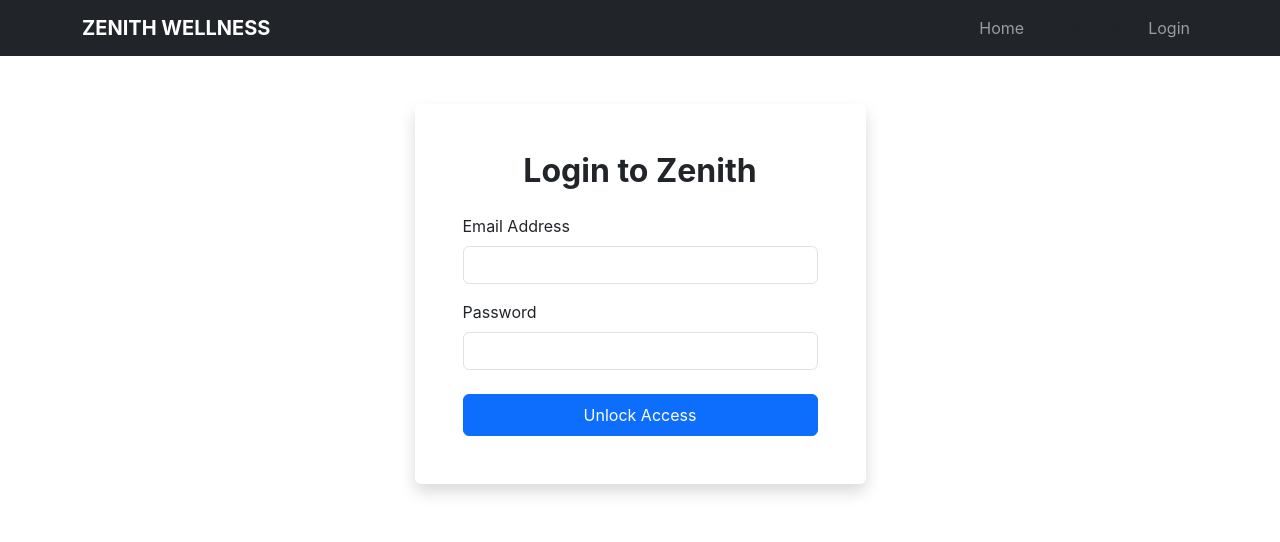
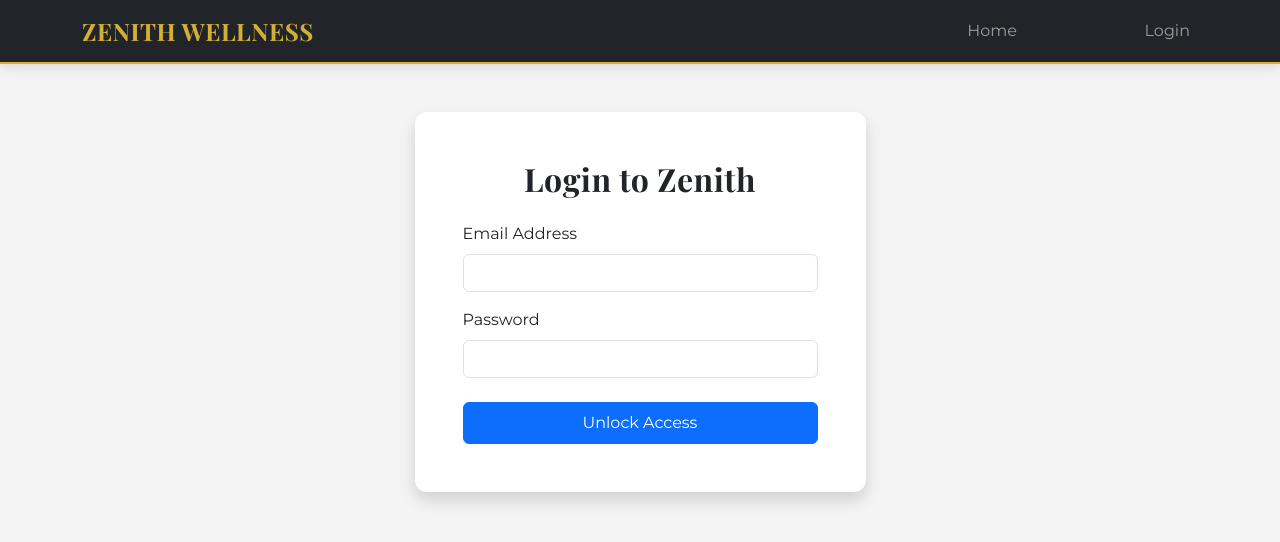
Before and after one commit to PhantomContender/capstone-project, a React (Create React App) app in the folder client/: page /login in a window 1280 px wide. Shown: the top 542 px of the page. Built offline with nearby package versions, Linux system fonts and the light colour scheme.

Commit message:
refined frontend appearance for home and services areas

```diff
--- a/client/src/App.css
+++ b/client/src/App.css
@@ -1,38 +1,84 @@
-.App {
-  text-align: center;
+@import url('https://fonts.googleapis.com/css2?family=Montserrat:wght@300;400;600&family=Playfair+Display:wght@700&display=swap');
+
+:root {
+  --zenith-gold: #D4AF37;
+  --zenith-slate: #1A1A1A;
+  --zenith-accent: #B8860B;
+  --zenith-light: #F4F4F4;
 }
 
-.App-logo {
-  height: 40vmin;
-  pointer-events: none;
+body {
+  font-family: 'Montserrat', sans-serif;
+  background-color: var(--zenith-light);
+  color: var(--zenith-slate);
+  margin: 0;
+  -webkit-font-smoothing: antialiased;
 }
 
-@media (prefers-reduced-motion: no-preference) {
-  .App-logo {
-    animation: App-logo-spin infinite 20s linear;
-  }
+h1, h2, h3, .navbar-brand {
+  font-family: 'Playfair Display', serif;
+  font-weight: 700;
+  letter-spacing: 0.5px;
 }
 
-.App-header {
-  background-color: #282c34;
-  min-height: 100vh;
-  display: flex;
-  flex-direction: column;
-  align-items: center;
-  justify-content: center;
-  font-size: calc(10px + 2vmin);
-  color: white;
+.navbar {
+  border-bottom: 2px solid var(--zenith-gold);
+  box-shadow: 0 4px 12px rgba(0,0,0,0.1);
 }
 
-.App-link {
-  color: #61dafb;
+.navbar-brand {
+  color: var(--zenith-gold) !important;
+  font-size: 1.5rem;
 }
 
-@keyframes App-logo-spin {
-  from {
-    transform: rotate(0deg);
-  }
-  to {
-    transform: rotate(360deg);
-  }
+.btn-zenith {
+  background-color: var(--zenith-gold);
+  color: #fff !important;
+  border: none;
+  font-weight: 600;
+  padding: 10px 25px;
+  border-radius: 4px;
+  transition: all 0.3s ease;
+  text-transform: uppercase;
+  letter-spacing: 1px;
 }
+
+.btn-zenith:hover {
+  background-color: var(--zenith-accent);
+  transform: translateY(-2px);
+  box-shadow: 0 5px 15px rgba(212, 175, 55, 0.4);
+}
+
+.card {
+  border: none;
+  border-radius: 12px;
+  transition: transform 0.3s ease, box-shadow 0.3s ease;
+  background: #fff;
+}
+
+.card:hover {
+  transform: translateY(-8px);
+  box-shadow: 0 12px 24px rgba(0,0,0,0.15);
+}
+
+.card-img-top {
+  border-top-left-radius: 12px;
+  border-top-right-radius: 12px;
+  filter: grayscale(20%);
+  transition: filter 0.3s ease;
+}
+
+.card:hover .card-img-top {
+  filter: grayscale(0%);
+}
+
+.table {
+  background: white;
+  border-radius: 8px;
+  overflow: hidden;
+}
+
+.table thead {
+  background-color: var(--zenith-slate);
+  color: var(--zenith-gold);
+}
--- a/client/src/index.js
+++ b/client/src/index.js
@@ -4,6 +4,7 @@ import { BrowserRouter } from 'react-router-dom';
 import 'bootstrap/dist/css/bootstrap.min.css';
 import './index.css';
 import App from './App';
+import './App.css';
 
 const root = ReactDOM.createRoot(document.getElementById('root'));
 root.render(
--- a/client/src/pages/Home.js
+++ b/client/src/pages/Home.js
@@ -25,10 +25,22 @@ const Home = () =>
   return (
     <div className="row mt-4">
       <h2 className="mb-4">Our Premium Services</h2>
+      <div className="p-5 mb-4 bg-dark text-white rounded-3 shadow-lg"
+     style={{
+       backgroundImage: 'linear-gradient(rgba(0,0,0,0.6), rgba(0,0,0,0.6)), url("/images/hero-bg.jpg")',
+       backgroundSize: 'cover',
+       backgroundPosition: 'center'
+     }}>
+    <div className="container-fluid py-5 text-center">
+      <h1 className="display-4 fw-bold text-warning">Refined Relaxation, Restored You.</h1>
+        <p className="fs-4 italic">Experience the ultimate rejuvenation at Zenith Wellness.</p>
+          <button className="btn btn-zenith btn-lg mt-3" type="button">Explore Our Signature Treatments</button>
+  </div>
+</div>
      {services.map((service) => (
   <div key={service._id} className="col-md-4 mb-4">
     <div className="card h-100 shadow-sm border-0">
-      {/* UPDATE THIS LINE BELOW */}
+
       <img
         src={service.image}
         className="card-img-top"
--- a/client/src/pages/ServiceDetails.js
+++ b/client/src/pages/ServiceDetails.js
@@ -45,40 +45,73 @@ const ServiceDetails = () => {
 
   if (!service) return <div>Loading the Archives...</div>;
 
-  return (
-    <div className="container mt-5">
-      <div className="row">
-        <div className="col-md-6">
-          <img src={service.image} alt={service.name} className="img-fluid rounded shadow" />
+return (
+    <div className="container mt-5 mb-5">
+      <div className="row shadow-lg rounded-4 overflow-hidden bg-white border-0">
+        <div className="col-md-6 p-0 d-none d-md-block">
+          <img
+            src={service.image}
+            alt={service.name}
+            style={{
+              width: '100%',
+              height: '100%',
+              objectFit: 'cover',
+              minHeight: '600px'
+            }}
+          />
         </div>
-        <div className="col-md-6">
-          <h2>{service.name}</h2>
-          <p className="lead">{service.description}</p>
-          <p><strong>Duration:</strong> {service.duration} mins</p>
-          <p><strong>Price:</strong> ${service.price}</p>
 
-          <form onSubmit={submitHandler} className="mt-4 p-4 bg-light rounded shadow-sm">
-            <h4>Book Your Appointment</h4>
+        <div className="col-md-6 p-4 p-lg-5">
+          <nav aria-label="breadcrumb" className="mb-3">
+            <ol className="breadcrumb small text-uppercase">
+              <li className="breadcrumb-item"><a href="/" className="text-decoration-none text-muted">Services</a></li>
+              <li className="breadcrumb-item active text-gold" aria-current="page">{service.name}</li>
+            </ol>
+          </nav>
+
+          <h2 className="display-5 fw-bold mb-3">{service.name}</h2>
+
+          <div className="d-flex gap-3 mb-4">
+            <span className="badge bg-dark px-3 py-2">{service.duration} Mins</span>
+            <span className="badge bg-gold-outline text-dark border border-warning px-3 py-2">Premium Ritual</span>
+          </div>
+
+          <p className="text-muted mb-4 fs-5" style={{ lineHeight: '1.7' }}>
+            {service.description}
+          </p>
+
+          <div className="h3 fw-bold text-success mb-4">
+            ${service.price}
+          </div>
+
+          <hr className="my-4" />
+
+          <form onSubmit={submitHandler} className="mt-2">
             <div className="mb-3">
-              <label className="form-label">Date & Time</label>
+              <label className="form-label fw-bold small text-uppercase">Desired Date & Time</label>
               <input
                 type="datetime-local"
-                className="form-control"
+                className="form-control form-control-lg border-2"
                 value={date}
                 onChange={(e) => setDate(e.target.value)}
                 required
               />
             </div>
-            <div className="mb-3">
-              <label className="form-label">Notes for the Practitioner</label>
+
+            <div className="mb-4">
+              <label className="form-label fw-bold small text-uppercase">Special Requests / Notes</label>
               <textarea
-                className="form-control"
+                className="form-control border-2"
                 rows="3"
+                placeholder="Any specific needs for your practitioner..."
                 value={notes}
                 onChange={(e) => setNotes(e.target.value)}
               ></textarea>
             </div>
-            <button type="submit" className="btn btn-primary w-100">Confirm Booking</button>
+
+            <button type="submit" className="btn btn-zenith btn-lg w-100 shadow-sm py-3">
+              Confirm Ritual
+            </button>
           </form>
         </div>
       </div>
```
